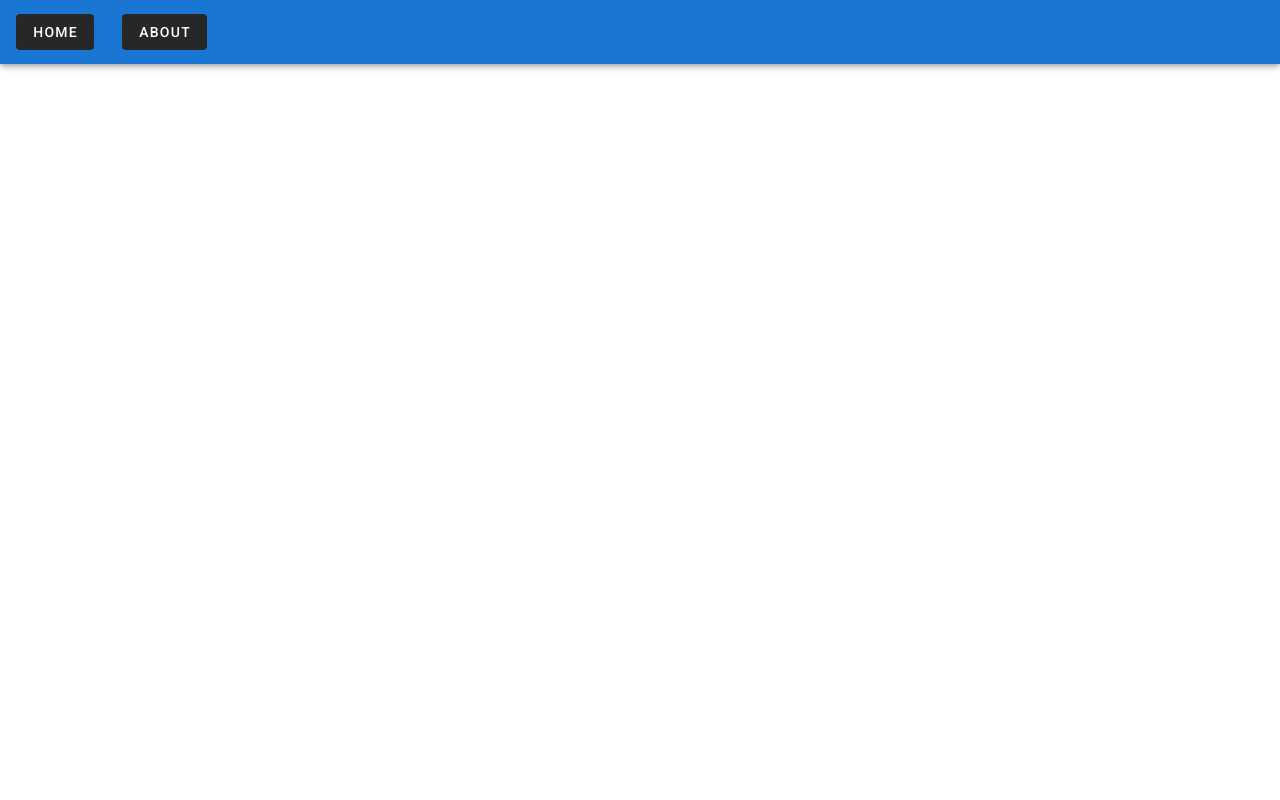
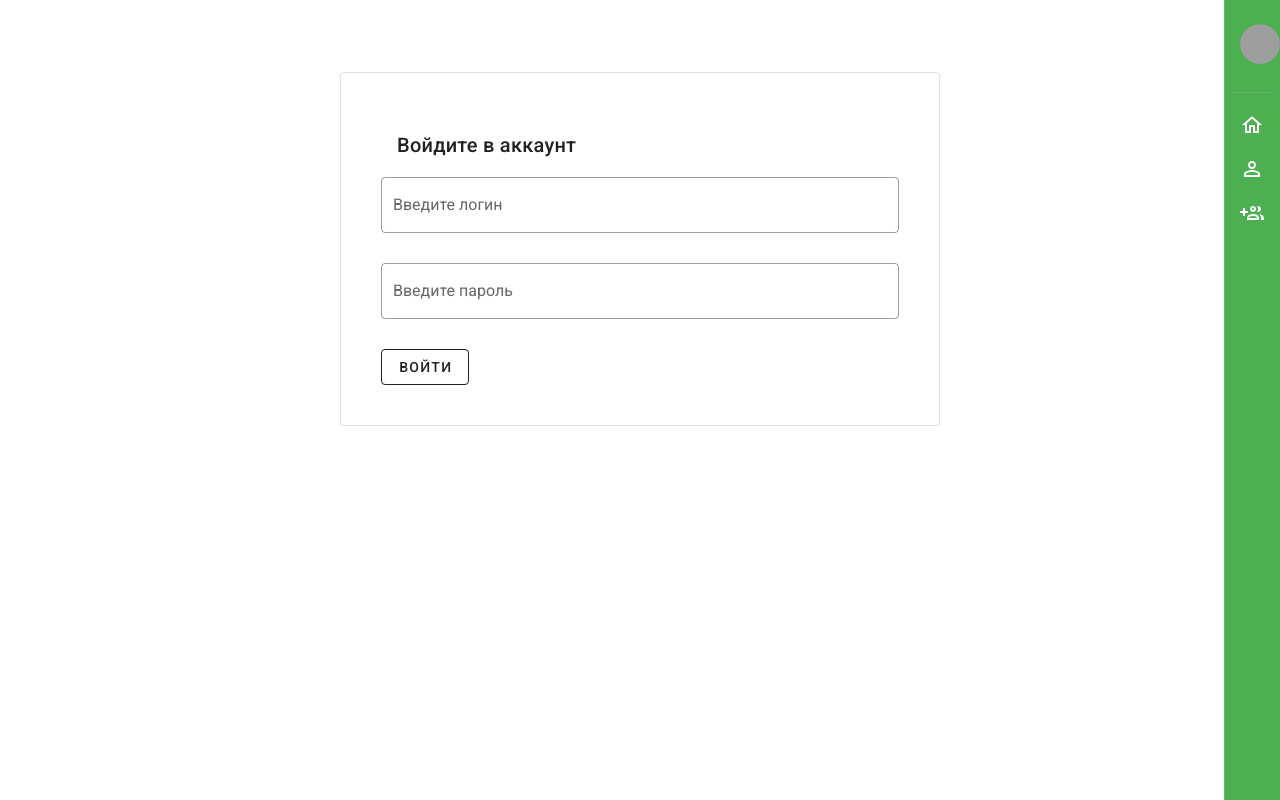
Before and after one commit to NXZAGE/gxdamngram, a Vue app: page /login in a window 1280 px wide. Built offline with nearby package versions, Linux system fonts and the light colour scheme; no server answers; grey boxes are pictures that could not be loaded.

Commit message:
Firstly frotnt variant

```diff
--- a/src/App.vue
+++ b/src/App.vue
@@ -1,36 +1,23 @@
 <template>
   <v-app>
-    <v-app-bar app color="primary" dark>
-      <v-row align="center" justify="start">
-        <!-- Ссылки для роутера -->
-        <v-col class="col-1">
-          <v-btn depressed to="/"> Home </v-btn>
-        </v-col>
-        <v-col class="col-1">
-          <v-btn depressed to="/about"> About </v-btn>
-        </v-col>
-      </v-row>
-    </v-app-bar>
+    <NavigationBar />
 
-    <v-main>
-      <!-- Сюда подставятся views исходя из роута -->
-      <router-view />
+    <v-main class="px-12 py-3">
+      <v-container fluid>
+        <router-view />
+      </v-container>
     </v-main>
   </v-app>
 </template>
 
 <script>
+import NavigationBar from "./components/NavigationBar.vue"
+
 export default {
   name: "App",
+  components: {
+    NavigationBar
+  }
 
-  data: () => ({
-    //
-  }),
-
-  mounted() {
-    this.axios.get("url").then((data) => {
-      console.log(data);
-    });
-  },
 };
 </script>
--- /dev/null
+++ b/src/assets/db.json
@@ -0,0 +1,13 @@
+{
+    "users": [
+        {
+            "login": "admin",
+            "password": "admin",
+            "email": "admin@mail.ru",
+            "phone": "8 (800) 555-35-35",
+            "city": "company",
+            "company": "Admin inc.",
+            "photo": "https://avavatar.ru/image/2136"
+        }
+    ]
+}
--- /dev/null
+++ b/src/components/NavigationBar.vue
@@ -0,0 +1,77 @@
+<template>
+  <v-navigation-drawer
+      color="green"
+      dark
+      expand-on-hover
+      hide-overlay
+      permanent
+      right
+      app
+    >
+      <v-list
+        nav
+        shape
+        dense
+      >
+        <v-list-item two-line>
+          <v-list-item-avatar>
+            <img :src="'https://randomuser.me/api/portraits/men/1.jpg'">
+          </v-list-item-avatar>
+
+          <v-list-item-content class="text-left">
+            <v-list-item-title class="font-weight-black">
+              SocialLink
+            </v-list-item-title>
+            <v-list-item-subtitle>
+              Ivan Neivanov
+            </v-list-item-subtitle>
+          </v-list-item-content>
+        </v-list-item>
+
+        <v-divider class="my-3"></v-divider>
+
+        <v-list-item link :to="pass">
+          <v-list-item-icon>
+            <v-icon>mdi-home-outline</v-icon>
+          </v-list-item-icon>
+
+          <v-list-item-content>
+            <v-list-item-title class="text-left">
+              MAIN
+            </v-list-item-title>
+          </v-list-item-content>
+        </v-list-item>
+
+        <v-list-item link :to="pass">
+          <v-list-item-icon>
+            <v-icon>mdi-account-outline</v-icon>
+          </v-list-item-icon>
+
+          <v-list-item-content>
+            <v-list-item-title class="text-left">
+              ACCOUNT
+            </v-list-item-title>
+          </v-list-item-content>
+        </v-list-item>
+
+        <v-list-item link :to="pass">
+          <v-list-item-icon>
+            <v-icon>mdi-account-multiple-plus-outline</v-icon>
+          </v-list-item-icon>
+
+          <v-list-item-content>
+            <v-list-item-title class="text-left">
+              FIND FRIENDS
+            </v-list-item-title>
+          </v-list-item-content>
+        </v-list-item>
+
+      </v-list>
+    </v-navigation-drawer>
+</template>
+
+<script>
+export default {
+  name: "NavigationBar"
+}
+</script>
--- /dev/null
+++ b/src/components/UserPost.vue
@@ -0,0 +1,16 @@
+<template>
+  <v-card outlined>
+    <v-card-title>SomeCardTitle</v-card-title>
+    <v-card-text>
+      Lorem ipsum dolor sit amet consectetur adipisicing elit. Eligendi magnam ipsum qui recusandae, commodi
+      quibusdam, sequi cum excepturi pariatur sunt itaque debitis dolores numquam libero fugit distinctio quidem.
+      Reprehenderit, necessitatibus.
+    </v-card-text>
+  </v-card>
+</template>
+
+<script>
+export default{
+  name: "UserPost",
+}
+</script>
--- a/src/main.js
+++ b/src/main.js
@@ -3,7 +3,6 @@ import "./plugins/axios";
 import App from "./App.vue";
 import router from "./router";
 import vuetify from "./plugins/vuetify";
-
 Vue.config.productionTip = false;
 
 new Vue({
--- a/src/router/index.js
+++ b/src/router/index.js
@@ -2,6 +2,8 @@ import Vue from "vue";
 import VueRouter from "vue-router";
 import HomeView from "../views/HomeView.vue";
 import AboutView from "../views/AboutView.vue";
+import LoginView from "../views/LoginView.vue";
+import UserAccount from "../views/UserAccount.vue"
 
 Vue.use(VueRouter);
 
@@ -16,6 +18,16 @@ const routes = [
     name: "about",
     component: AboutView,
   },
+  {
+    path: "/login",
+    name: "login",
+    component: LoginView,
+  },
+  {
+    path: "/user/:id",
+    name: "user",
+    component: UserAccount,
+  },
 ];
 
 const router = new VueRouter({
--- /dev/null
+++ b/src/views/LoginView.vue
@@ -0,0 +1,50 @@
+<template>
+  <div class="d-flex justify-center">
+    <v-card width="600px" class="mt-12 pa-10" outlined>
+      <v-card-title>
+        Войдите в аккаунт
+      </v-card-title>
+
+      <v-text-field label="Введите логин" v-model="login" outlined></v-text-field>
+
+      <v-text-field label="Введите пароль" v-model="password" outlined></v-text-field>
+
+      <v-btn outlined @click="authenticate">
+        Войти
+      </v-btn>
+    </v-card>
+  </div>
+</template>
+
+<script>
+export default {
+  name: "LoginView",
+  data() {
+    return {
+      password: "",
+      login: "",
+    }
+  },
+  methods: {
+    authenticate() {
+      console.log("autentificated")
+      // let json_string;
+      // let dbFile = new File([json_string], "/src/assets/db.json");
+      // let reader = new FileReader();
+      // console.log(dbFile)
+      // console.log(json_string)
+      // let db = JSON.parse(reader.readAsText(dbFile));
+      // let users = db["users"];
+      // console.log("json string is");
+      // console.log(json_string);
+      // console.log("db is")
+      // console.log(db)
+      // console.log("users is")
+      // console.log(users)
+      // for (let user in users){
+      //   console.log(user["login"]);
+      // }
+    }
+  }
+}
+</script>
--- /dev/null
+++ b/src/views/UserAccount.vue
@@ -0,0 +1,81 @@
+<template>
+  <div>
+    <h1>{{ id }}</h1>
+    <v-row class="text-left">
+      <v-col cols="10">
+        <h1 class="green--text text--darken-2">
+          <v-icon large color="green darken-2">mdi-account-outline</v-icon>
+          {{ user.name }}
+        </h1>
+      </v-col>
+    </v-row>
+    <v-row class="text-left">
+      <v-col cols="2">
+        <img src="https://randomuser.me/api/portraits/men/7.jpg" style="max-width: 100%">
+      </v-col>
+      <v-col cols="8" class="text-left">
+        <p>
+          Веб-сайт: <a :href="getWebsiteLink(user.website)" target="_blank">{{ user.website }}</a>
+        </p>
+        <p>
+          E-mail: <a :href="getEmailLink(user.email)">{{ user.email }}</a>
+        </p>
+        <p>
+          Город: {{ user.city }}
+        </p>
+        <p>
+          Место работы: {{  user.workplace }}
+        </p>
+      </v-col>
+    </v-row>
+
+    <v-row>
+      <v-col cols="10">
+        <UserPost/>
+      </v-col>
+    </v-row>
+
+    <v-row>
+      <v-col cols="10">
+        <UserPost/>
+      </v-col>
+    </v-row>
+
+    <v-row>
+      <v-col cols="10">
+        <UserPost/>
+      </v-col>
+    </v-row>
+  </div>
+</template>
+
+<script>
+import UserPost from "../components/UserPost.vue"
+
+  export default {
+    name: "UserAccount",
+    components: {
+      UserPost
+    },
+    data() {
+      return {
+        user: {
+          name: "Ivan Ivanov",
+          website: "github.com",
+          email: "example@gmail.com",
+          city: "Los Angeles",
+          workplace: "Worm home"
+        },
+        id: this.$route.params.id,
+      }
+    },
+    methods: {
+      getEmailLink(email) {
+        return "https://malta:" + email;
+      },
+      getWebsiteLink(website) {
+        return "https://" + website;
+      }
+    }
+  };
+</script>
```
